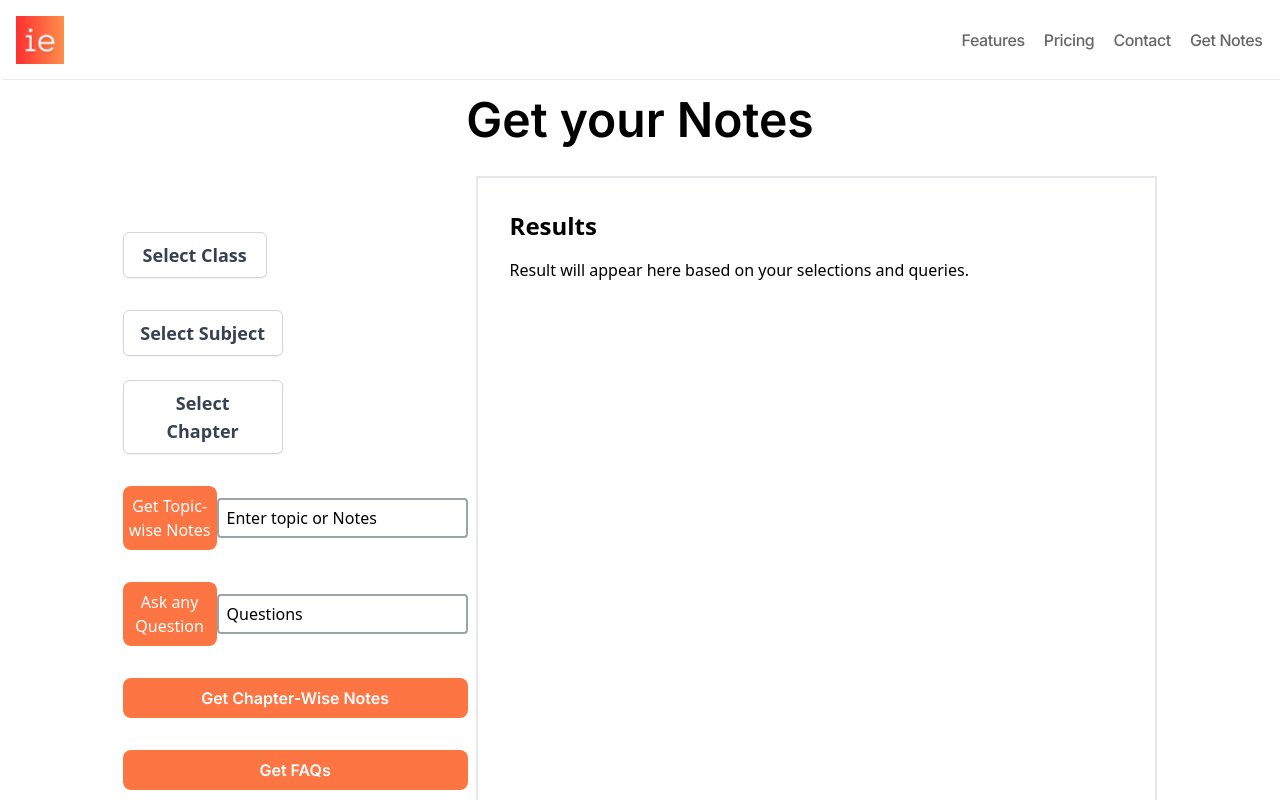
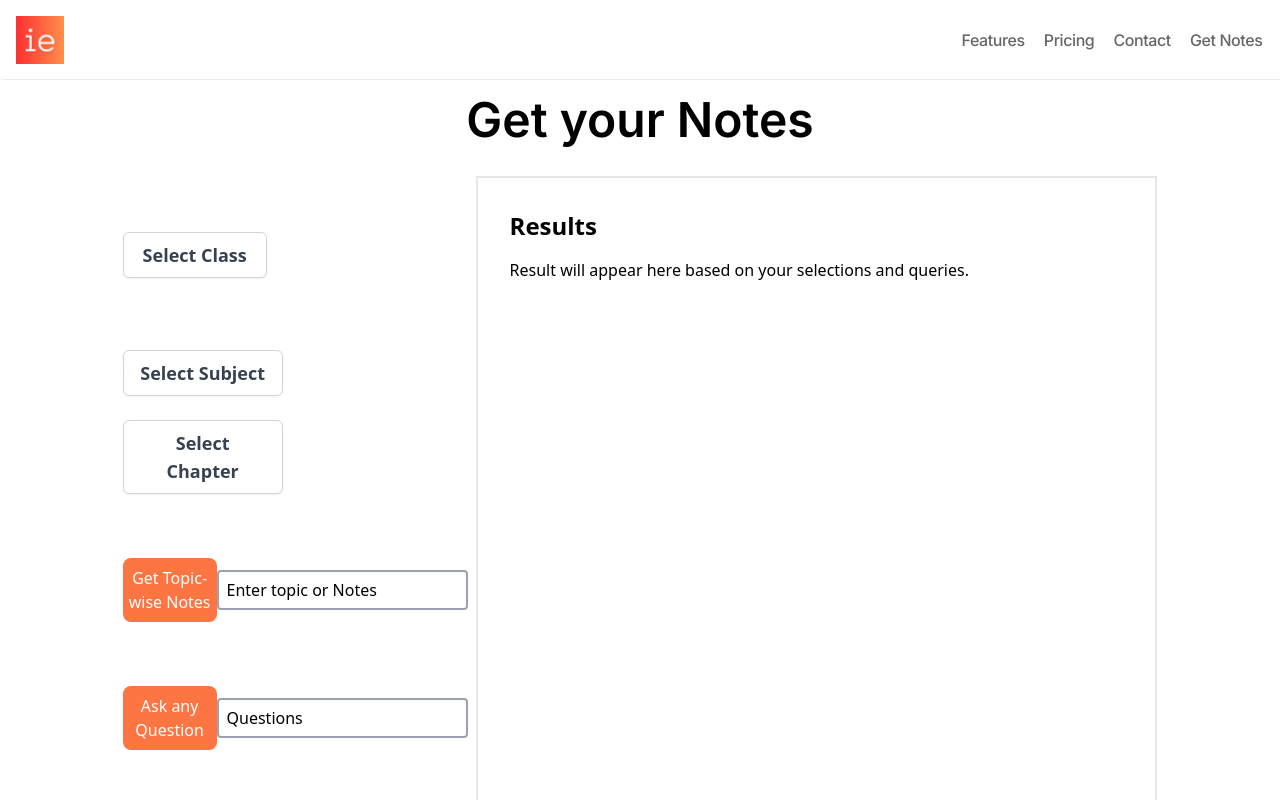
Before and after one commit to MayankGupta2023/ie-pwm, a Next.js app: page /Working in a window 1280 px wide. Shown: the top 800 px of the page. Built offline with nearby package versions, Linux system fonts and the light colour scheme; no server answers; the database is empty; sample sign-in values are in the browser's storage.

Commit message:
Update Working.js layout

```diff
--- a/src/pages/Working.js
+++ b/src/pages/Working.js
@@ -81,7 +81,7 @@ const Working = () => {
                                 <DropdownButton1 />
                             </div>
 
-                            <div className='flex justify-between pr-8 flex-wrap gap-6'>
+                            <div className='flex justify-between pr-8 mt-10 flex-wrap gap-6'>
                                 <DropdownButton2 />
                                 <DropdownButton3 />
                             </div>
@@ -90,21 +90,21 @@ const Working = () => {
 
 
 
-                        <div className='mt-8   flex justify-around items-center'>
+                        <div className='mt-16   flex justify-around items-center'>
                             <button style={{ background: "#fe7544" }} className='p-2 px-1 text-center text-white w-44  rounded-lg '>Get Topic-wise Notes</button>
 
                             <input className=' px-2 py-1 border-2 h-10 border-gray-400 rounded ' type="text" id="enterTopic" name="enterTopic" value='Enter topic or Notes'></input>
                         </div>
 
-                        <div className='mt-8   flex justify-around items-center'>
+                        <div className='mt-16   flex justify-around items-center'>
                             <button style={{ background: "#fe7544" }} className='p-2 px-1 text-center text-white w-44  rounded-lg '>Ask any Question</button>
 
                             <input className=' px-2 py-1 border-2 h-10 border-gray-400 rounded ' type="text" id="enterQuestion" name="enterQuestion" value='Questions'></input>
                         </div>
 
-                        <button style={{ background: "#fe7544" }} className='font-inter font-semibold text-white py-2 w-full text-center mt-8 rounded-lg'>Get Chapter-Wise Notes</button>
+                        <button style={{ background: "#fe7544" }} className='font-inter font-semibold text-white py-2 w-full text-center mt-16 rounded-lg'>Get Chapter-Wise Notes</button>
 
-                        <button style={{ background: "#fe7544" }} className='font-inter font-semibold text-white py-2 w-full text-center mt-8 rounded-lg'>Get FAQs</button>
+                        <button style={{ background: "#fe7544" }} className='font-inter font-semibold text-white py-2 w-full text-center mt-16 rounded-lg'>Get FAQs</button>
 
 
 
```
